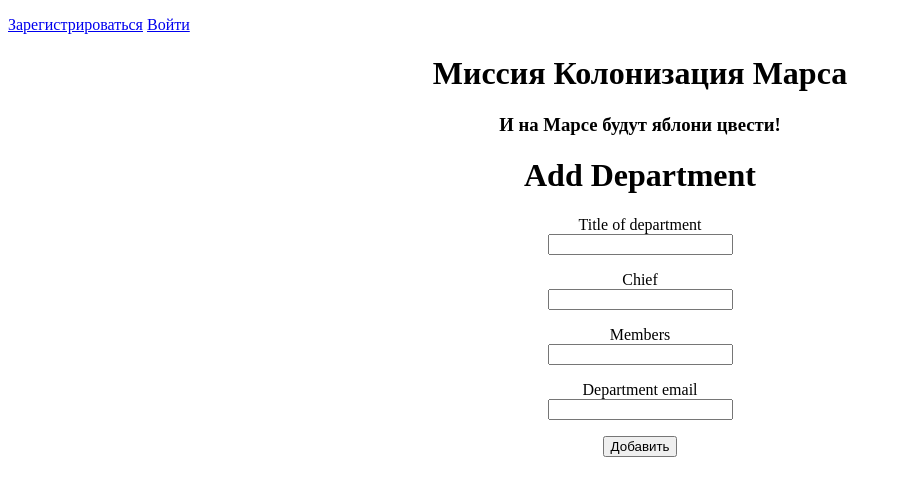
After one commit to foroge/work-log, a Flask app: page /add_department in a window 1280 px wide. The commit adds this page. Shown: the top 496 px of the page, without its empty margins (0-901 px from the left). Run offline with Flask 3, Linux system fonts and the light colour scheme.

Commit message:
department

```diff
--- a/data/users.py
+++ b/data/users.py
@@ -20,8 +20,8 @@ class User(SqlAlchemyBase, UserMixin):
     hashed_password = sqlalchemy.Column(sqlalchemy.String)
     modified_date = sqlalchemy.Column(sqlalchemy.DateTime)
 
-    dep_id = sqlalchemy.Column(sqlalchemy.String, sqlalchemy.ForeignKey("departments.id"))
-    departments = orm.relationship('Departments', back_populates="members")
+    dep_id = sqlalchemy.Column(sqlalchemy.Integer, sqlalchemy.ForeignKey("department.id"))
+    department = orm.relationship('Department', back_populates="members")
 
     def set_password(self, password):
         self.hashed_password = generate_password_hash(password)
--- /dev/null
+++ b/forms/department.py
@@ -0,0 +1,11 @@
+from flask_wtf import FlaskForm
+from wtforms import StringField, EmailField, SubmitField
+from wtforms.validators import DataRequired
+
+
+class DepartmentForm(FlaskForm):
+    title = StringField('Title of department', validators=[DataRequired()])
+    chief = StringField('Chief', validators=[DataRequired()])
+    members = StringField('Members', validators=[DataRequired()])
+    email = EmailField('Department email', validators=[DataRequired()])
+    submit = SubmitField('Добавить')
--- a/forms/user.py
+++ b/forms/user.py
@@ -13,6 +13,7 @@ class RegisterForm(FlaskForm):
     position = StringField("Position", validators=[DataRequired()])
     speciality = StringField('Speciality', validators=[DataRequired()])
     address = StringField('Address', validators=[DataRequired()])
+    dep_id = IntegerField("Department id")
     submit = SubmitField('Submit')
 
 
--- a/main.py
+++ b/main.py
@@ -2,8 +2,9 @@ from flask import Flask, render_template, redirect, request
 from data.users import User
 from forms.user import RegisterForm, LoginForm
 from forms.job import JobsForm
+from forms.department import DepartmentForm
 from data.jobs import Jobs
-from data.department import Departments
+from data.department import Department
 from data import db_session
 from flask_login import LoginManager, login_user, login_required, logout_user, current_user
 
@@ -25,6 +26,104 @@ def load_user(user_id):
 def logout():
     logout_user()
     return redirect("/")
+
+
+@app.route('/department_delete/<int:id>', methods=['GET', 'POST'])
+@login_required
+def department_delete(id):
+    db_sess = db_session.create_session()
+    deps = db_sess.query(Department).filter(Department.id == id).filter(
+        (Department.chief == current_user.id | current_user.id == 1)).first()
+    if deps:
+        for user in dep.members:
+            user.dep_id = None
+            db_sess.commit()
+        db_sess.delete(deps)
+        db_sess.commit()
+    else:
+        abort(404)
+    return redirect('/department')
+
+
+@app.route('/department_edit/<int:id>', methods=['GET', 'POST'])
+@login_required
+def department_edit(id):
+    form = DepartmentForm()
+    if request.method == "GET":
+        db_sess = db_session.create_session()
+        deps = db_sess.query(Department).filter(Department.id == id).filter(
+            (Department.chief == current_user.id | current_user.id == 1)).first()
+        if deps:
+            members = ", ".join([str(user.id) for user in deps.members])
+            form.members.data = members
+            form.title.data = deps.title
+            form.chief.data = deps.chief
+            form.email.data = deps.email
+        else:
+            abort(404)
+    if form.validate_on_submit():
+        db_sess = db_session.create_session()
+        deps = db_sess.query(Department).filter(Department.id == id).filter(
+            (Department.chief == current_user.id | current_user.id == 1)).first()
+        if deps:
+            members = form.members.data.split(", ")
+            for i in members:
+                try:
+                    user = db_sess.query(User).filter(User.id == i).first()
+                    if user.dep_id != deps.id:
+                        user.dep_id = deps.id
+                        db_sess.commit()
+                except Exception:
+                    pass
+            deps.title = form.title.data
+            deps.chief = form.chief.data
+            deps.email = form.email.data
+            db_sess.commit()
+            return redirect('/department')
+        else:
+            abort(404)
+    return render_template('department.html', title='Редактирование новости', form=form)
+
+
+@app.route('/add_department', methods=['GET', 'POST'])
+def add_department():
+    form = DepartmentForm()
+    if form.validate_on_submit():
+        db_sess = db_session.create_session()
+
+        dep = Department(
+            title=form.title.data,
+            chief=form.chief.data,
+            email=form.email.data
+        )
+        db_sess.add(dep)
+        db_sess.commit()
+        dep = db_sess.query(Department).filter(Department.email == form.email.data).first()
+        members = form.members.data.split(", ")
+        for i in members:
+            try:
+                user = db_sess.query(User).filter(User.id == i).first()
+                if user.dep_id != dep.id:
+                    user.dep_id = dep.id
+                    db_sess.commit()
+            except Exception:
+                pass
+        db_sess.close()
+        return redirect('/department')
+    return render_template('department.html', title='Add department', form=form)
+
+
+@app.route("/department")
+def index_dep():
+    db_sess = db_session.create_session()
+    deps = db_sess.query(Department).all()
+    list_deps = list()
+    for dep in deps:
+        members = ", ".join([str(user.id) for user in dep.members]) if dep.members else "No members"
+        chief = db_sess.query(User).filter(User.id == dep.chief).first()
+        chief = f"{chief.name} {chief.surname}"
+        list_deps.append([dep.id, dep.title, chief, members, dep.email, dep.chief])
+    return render_template("department_index.html", deps=list_deps)
 
 
 @app.route('/jobs_delete/<int:id>', methods=['GET', 'POST'])
@@ -164,7 +263,8 @@ def reqister():
             age=form.age.data,
             position=form.position.data,
             speciality=form.speciality.data,
-            address=form.address.data
+            address=form.address.data,
+            dep_id=form.dep_id.data
         )
         user.set_password(form.password.data)
         db_sess.add(user)
--- a/templates/base.html
+++ b/templates/base.html
@@ -13,18 +13,19 @@
     <p>
         <a class="btn btn-primary " href="/register">Зарегистрироваться</a>
         <a class="btn btn-success" href="/login">Войти</a>
-        <a class="btn btn-success" href="/add_job">Добавить работу</a>
+<!--        <a class="btn btn-success" href="/add_job">Добавить работу</a>-->
     </p>
         {% endif %}
     </nav>
     <body>
+        <div align="center">
            <h1>Миссия Колонизация Марса</h1>
             <h3>И на Марсе будут яблони цвести!</h3>
             <main role="main" class="container">
                 <div align="center">
                     {% block content %}{% endblock %}
                 </div>
-
             </main>
+        </div>
     </body>
 </html>
--- /dev/null
+++ b/templates/department.html
@@ -0,0 +1,47 @@
+{% extends "base.html" %}
+
+{% block content %}
+    <h1>Add Department</h1>
+    <form action="" method="post">
+        {{ form.hidden_tag() }}
+        <p>
+            {{ form.title.label }}<br>
+            {{ form.title(class="form-control") }}<br>
+            {% for error in form.title.errors %}
+                <div class="alert alert-danger" role="alert">
+                    {{ error }}
+                </div>
+            {% endfor %}
+        </p>
+        <p>
+            {{ form.chief.label }}<br>
+            {{ form.chief(class="form-control") }}<br>
+            {% for error in form.chief.errors %}
+                <div class="alert alert-danger" role="alert">
+                    {{ error }}
+                </div>
+            {% endfor %}
+        </p>
+        <p>
+            {{ form.members.label }}<br>
+            {{ form.members(class="form-control") }}<br>
+            {% for error in form.members.errors %}
+                <div class="alert alert-danger" role="alert">
+                    {{ error }}
+                </div>
+            {% endfor %}
+        </p>
+        <p>
+            {{ form.email.label }}<br>
+            {{ form.email(class="form-control", type="email") }}<br>
+            {% for error in form.email.errors %}
+                <div class="alert alert-danger" role="alert">
+                    {{ error }}
+                </div>
+            {% endfor %}
+        </p>
+
+        <p>{{ form.submit(type="submit", class="btn btn-primary") }}</p>
+        <div>{{ message }}</div>
+    </form>
+{% endblock %}
--- a/templates/index.html
+++ b/templates/index.html
@@ -3,6 +3,9 @@
 {% block content %}
 <h1 xmlns="http://www.w3.org/1999/html">Works log</h1>
 {% if current_user.is_authenticated %}
+<button>
+    <a href="/department" class="btn btn-secondary">Go to departments</a>
+</button>
 <button>
     <a href="/add_job" class="btn btn-secondary">Добавить новость</a>
 </button>
```
Also changed, not shown: data/department.py (+4 -4 lines), templates/department_index.html (added, +42 -0 lines), templates/register.html (+9 -2 lines), db/blogs.db. Lines whose indentation alone changed are shown as unchanged.
